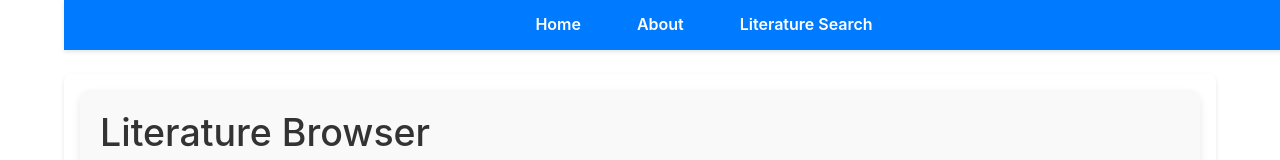
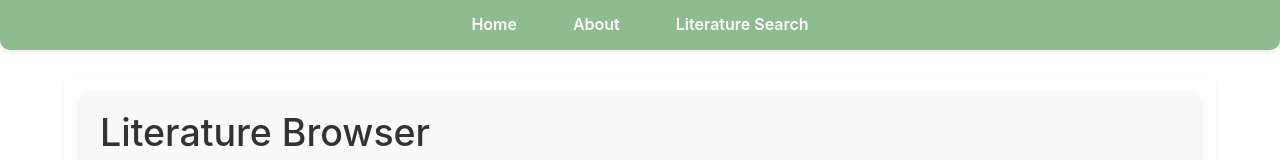
Before and after one commit to alyssareinprecht/frontend_literature_search, a Vue app: page /literature-search in a window 1280 px wide. Shown: the top 160 px of the page. Built offline with nearby package versions, Linux system fonts and the light colour scheme; no server answers.

Commit message:
update nav bar

```diff
--- a/src/App.vue
+++ b/src/App.vue
@@ -25,6 +25,11 @@
   box-sizing: border-box;
 }
 
+html, body {
+  width: 100%;
+  overflow-x: hidden; /* Prevent horizontal overflow */
+}
+
 body {
   font-family: 'Arial', sans-serif;
   background-color: #f9f9f9;
@@ -32,7 +37,7 @@ body {
 }
 
 header {
-  background-color: #007BFF;
+  background-color: #8FBC8F; /* Changed color to a green shade */
   color: #fff;
   height: 50px;
   display: flex;
@@ -40,9 +45,12 @@ header {
   justify-content: center;
   position: fixed;
   top: 0;
+  left: 0;
+  right: 0;
   width: 100%;
   box-shadow: 0 2px 4px rgba(0, 0, 0, 0.1);
   z-index: 1000;
+  border-radius: 0 0 10px 10px; /* Added border-radius to soften edges */
 }
 
 .centered-content {
@@ -63,12 +71,12 @@ nav a {
   color: #fff;
   text-decoration: none;
   padding: 0.5rem 1rem;
-  border-radius: 4px;
+  border-radius: 4px; /* Added border-radius to soften edges */
   transition: background-color 0.3s, color 0.3s;
 }
 
 nav a:hover {
-  background-color: #0056b3;
+  background-color: #2E8B57; /* Darker green for hover effect */
 }
 
 .wrapper {
@@ -76,7 +84,7 @@ nav a:hover {
   margin: 70px auto 2rem;
   padding: 1rem;
   background-color: transparent;
-  border-radius: 8px;
+  border-radius: 8px; /* Added border-radius to soften edges */
   box-shadow: 0 2px 4px rgba(0, 0, 0, 0.1);
 }
 
--- a/src/views/LiteratureSearch.vue
+++ b/src/views/LiteratureSearch.vue
@@ -57,7 +57,7 @@
               </div>
               <div class="table-column distributions">
                 <!-- Display keyword distributions -->
-                <div v-for="(weight, keyword) in sortedKeywordDistributions[index].keywordDistribution" :key="keyword" class="keyword-bar" :style="{ width: weight + '%' }" :class="getKeywordClass(keyword)"></div>
+                <div v-for="(weight, keyword) in sortedKeywordDistributions[index].keywordDistribution" :key="keyword" class="keyword-bar" :style="{ width: weight + '%' }" :class="getKeywordClass(keyword)" :title="weight.toFixed(2) + '%'"></div>
               </div>
               <!-- Word cloud section -->
               <div :id="'collapse' + item.id" class="collapse">
```
